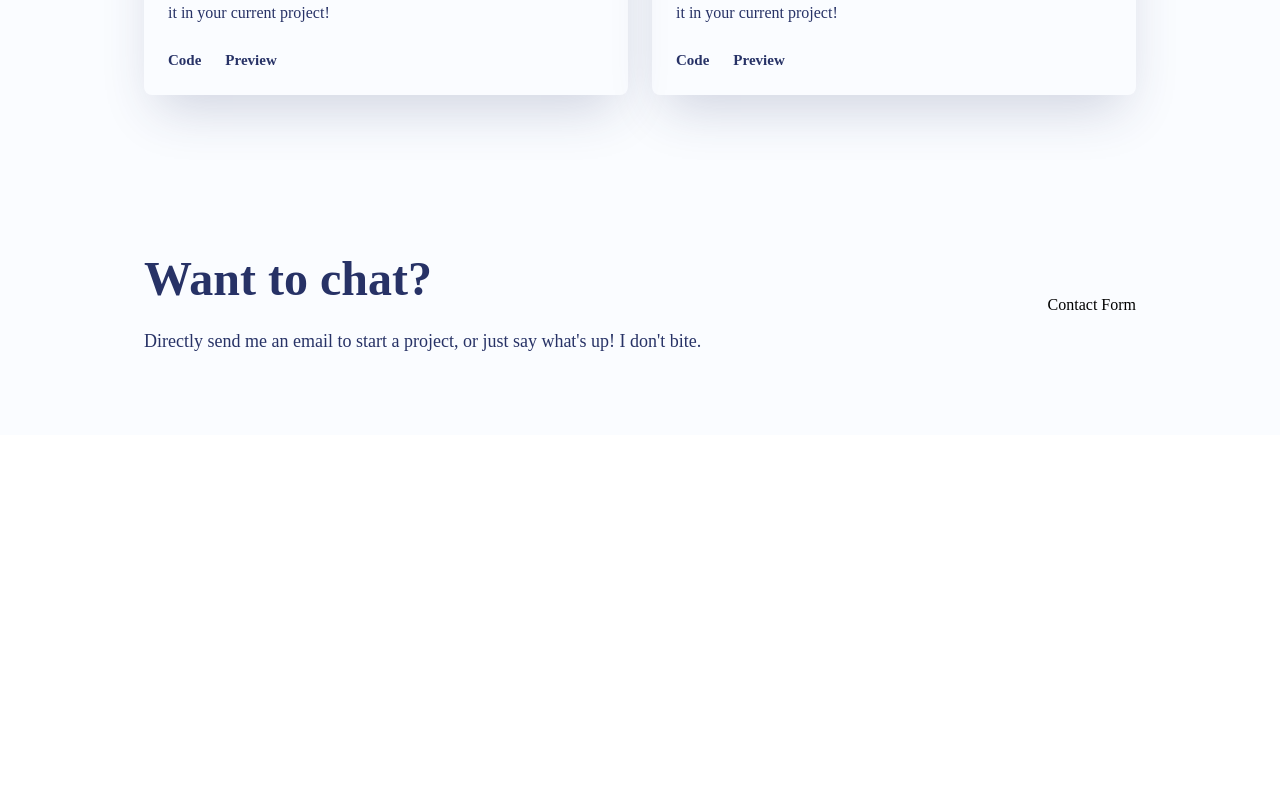
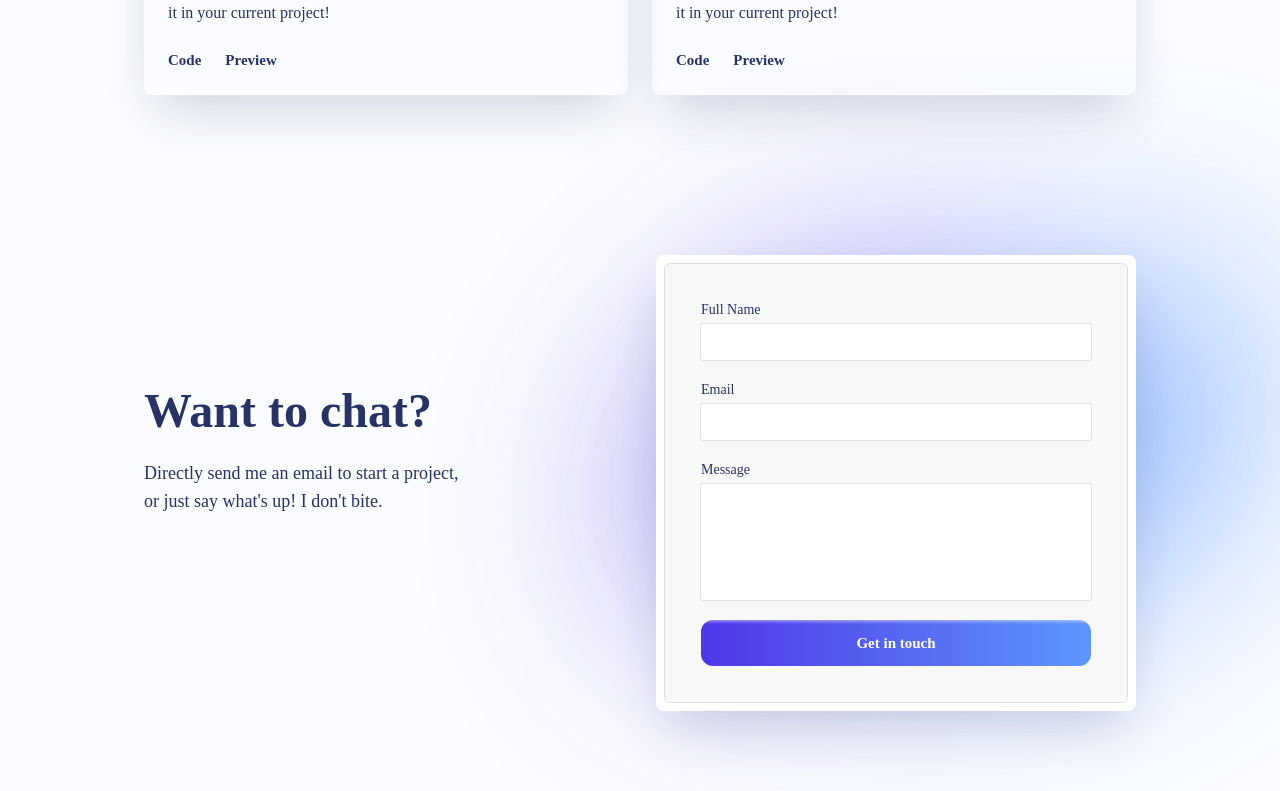
Before and after one commit to aydenwyer/personal-portfolio, a Vue app: page / in a window 1280 px wide. Shown: the part 1949-2740 px from the top of the page. Before the commit the page ends 2384 px from the top, so only its background shows below. Built offline with nearby package versions, Linux system fonts and the light colour scheme.

Commit message:
Contact form
Creating the contact me form

```diff
--- a/src/components/Button.vue
+++ b/src/components/Button.vue
@@ -1,7 +1,7 @@
 <template>
     <div class="relative inline-block transition ease-in-out delay-150 hover:-translate-y-1 duration-700 rounded-xl overflow-hidden">
         <div class="w-full h-1 absolute z-10 bg-gradient-to-b from-white/40"></div>
-        <button class="transition ease-in-out bg-gradient-to-r from-gradient-purple to-gradient-blue/80 hover:bg-gradient-purple/50 duration-300 px-10 py-3 text-white font-semibold text-button shadow-md shadow-primary/25">Get in touch</button>
+        <button class="w-full transition ease-in-out bg-gradient-to-r from-gradient-purple to-gradient-blue/80 hover:bg-gradient-purple/50 duration-300 px-10 py-3 text-white font-semibold text-button shadow-md shadow-primary/25">Get in touch</button>
     </div>
 </template>
 
--- a/src/components/ContactForm.vue
+++ b/src/components/ContactForm.vue
@@ -1,7 +1,32 @@
 <template>
-    Contact Form
+    <div class="max-w-[480px] w-full text-left bg-white rounded-lg p-2 shadow-2xl shadow-primary/20">
+        <div class="bg-[#F8F8F8] rounded-md border-[.75px] border-[#E0E0E0] p-9">
+            <form class="flex flex-col w-full  gap-5">
+                <div class="flex flex-col">
+                    <label class="text-sm text-primary font-regular mb-1" for="name">Full Name</label>
+                    <input class="text-sm text-primary font-regular py-2 px-3 rounded-sm outline outline-1 outline-[#E0E0E0]" name="name" type="text">
+                </div>
+                <div class="flex flex-col">
+                    <label class="text-sm text-primary font-regular mb-1" for="email">Email</label>
+                    <input class="text-sm text-primary font-regular py-2 px-3 rounded-sm outline outline-1 outline-[#E0E0E0]" name="email" type="email" required>
+                </div>
+                <div class="flex flex-col">
+                    <label class="text-sm text-primary font-regular mb-1" for="message">Message</label>
+                    <textarea rows="5" class="text-sm text-primary font-regular py-2 px-3 rounded-sm outline outline-1 outline-[#E0E0E0] resize-none" name="message" type="text" required></textarea>
+                </div>
+                <Button />
+            </form>
+        </div>
+    </div>
 </template>
 
 <script>
+    import Button from '../components/Button.vue'
+
+    export default {
+        components: {
+            Button
+        }
+    }
 
 </script>
--- a/src/sections/Contact.vue
+++ b/src/sections/Contact.vue
@@ -1,13 +1,12 @@
 <template>
     <section class="py-20">
-        <div class="flex flex-row w-full justify-center items-center text-center md:justify-between md:text-left">
-            <div class="text-primary">
-                <p class="text-5xl font-semibold  mb-6">Want to chat?</p>
+        <GradientCircles />
+        <div class="flex flex-col md:flex-row w-full justify-center items-center text-center md:justify-between md:text-left">
+            <div class="text-primary md:w-1/3 mb-16">
+                <p class="text-5xl font-semibold mb-6">Want to chat?</p>
                 <p class="text-lg font-regular">Directly send me an email to start a project, or just say what's up! I don't bite.</p>
             </div>
-            <div>
-                <ContactForm />
-            </div>
+            <ContactForm />
         </div>
     </section>
 
@@ -15,10 +14,12 @@
 
 <script>
     import ContactForm from '../components/ContactForm.vue'
+    import GradientCircles from '../components/GradientCircles.vue'
 
     export default {
         components: {
-            ContactForm
+            ContactForm,
+            GradientCircles
         }
     }
 </script>
```
